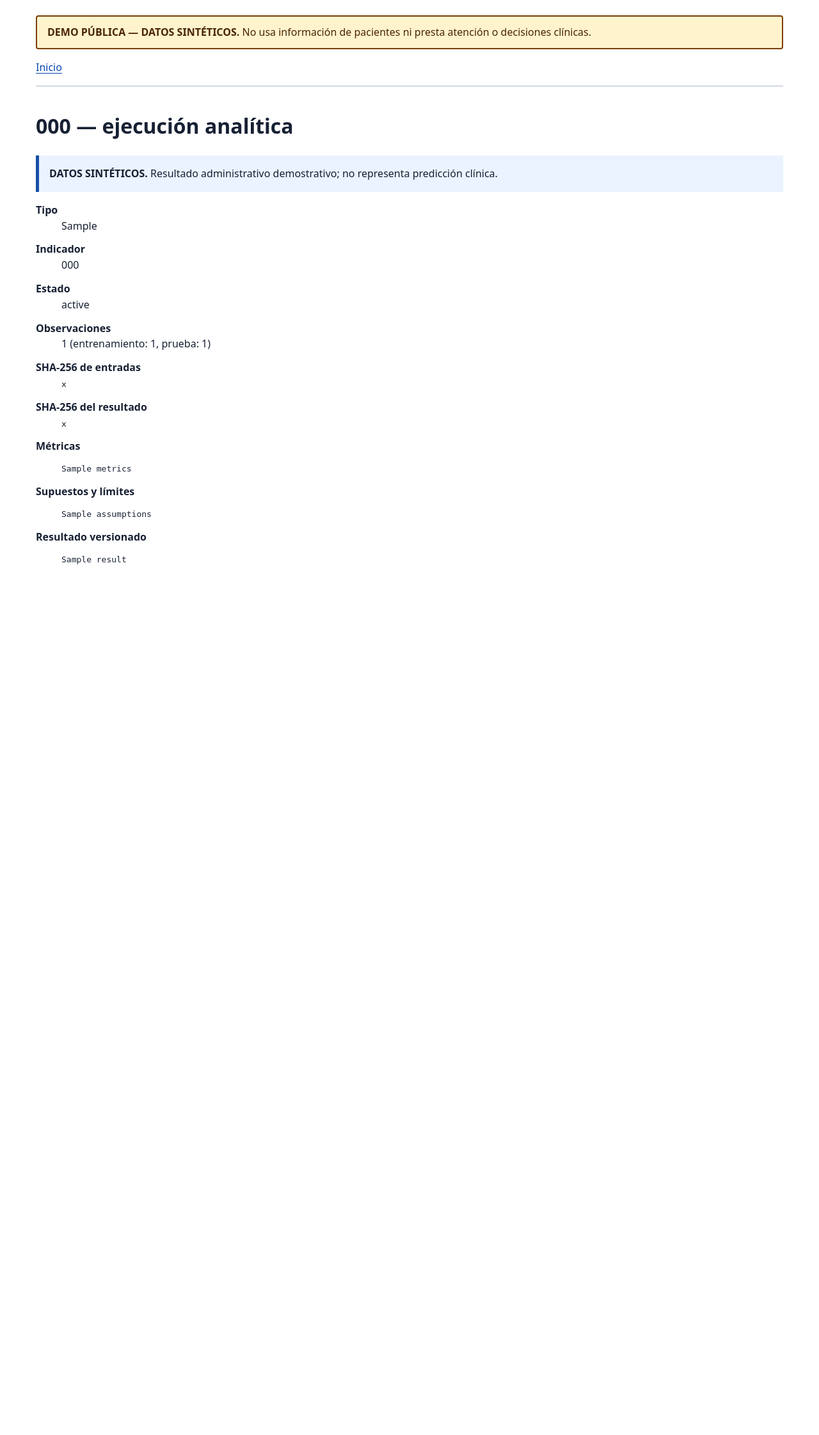
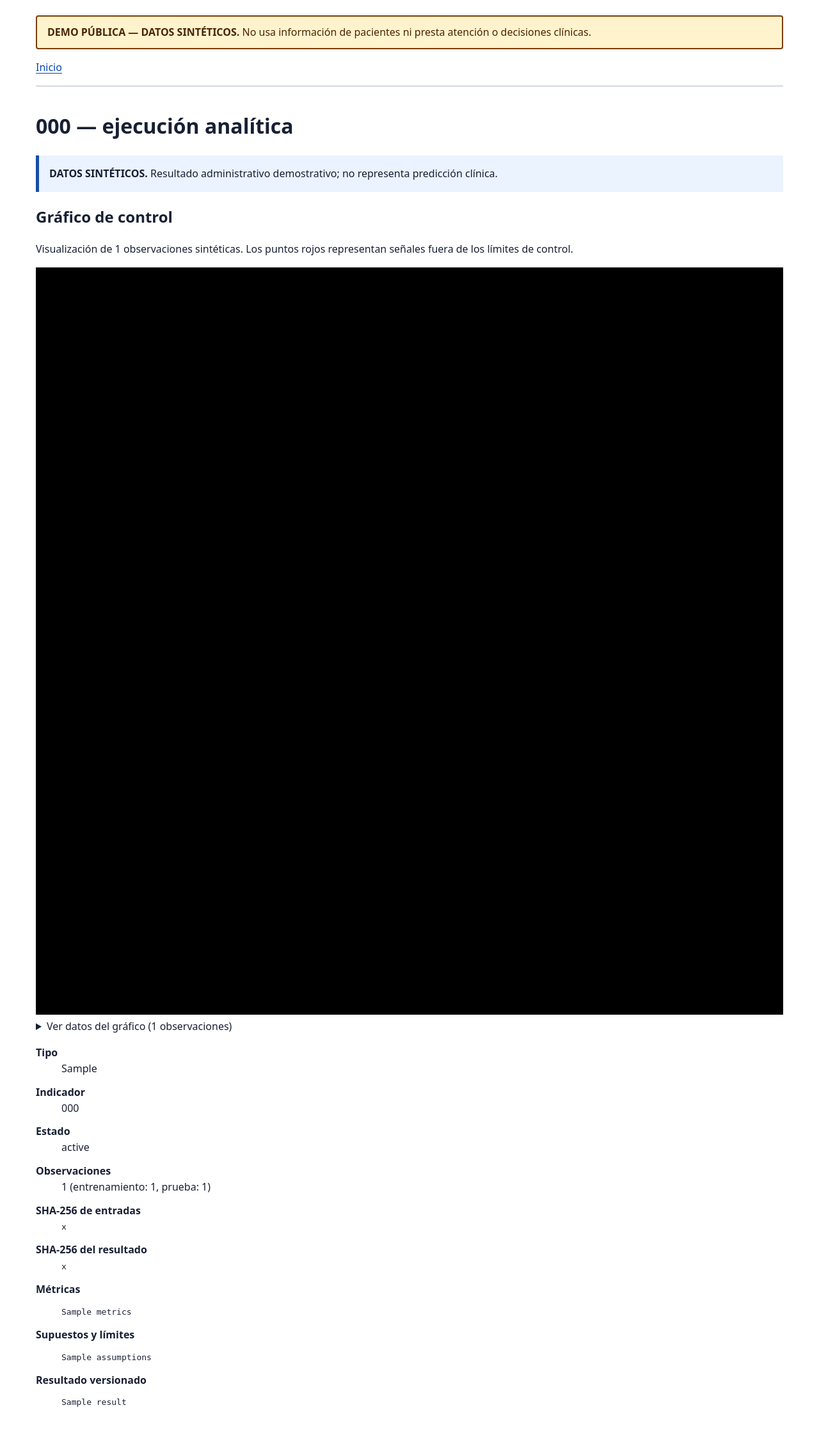
Before and after one commit to G3RARD0-TICONA/trazametrica-salud-peru, a Django app: template src/templates/analytics/run_detail.html in a window 1280 px wide. Shown: the whole page at 64% size. Before the commit the page ends 882 px from the top, so only its background shows below. Run offline with Django 5.2, Linux system fonts and the light colour scheme; the template is opened without the code that fills it: most values are stand-ins (such as "Sample title", 1, 10 or a date in 2020).

Commit message:
feat: renderizar gráfico SVG accesible

```diff
--- a/src/templates/analytics/run_detail.html
+++ b/src/templates/analytics/run_detail.html
@@ -5,6 +5,42 @@
 {% block content %}
   <h1>{{ run.definition.code }} — ejecución analítica</h1>
   <p class="notice"><strong>DATOS SINTÉTICOS.</strong> Resultado administrativo demostrativo; no representa predicción clínica.</p>
+  {% if control_chart %}
+    <section class="analytic-chart" aria-labelledby="control-chart-title">
+      <h2 id="control-chart-title">Gráfico de control</h2>
+      <p>Visualización de {{ run.input_count }} observaciones sintéticas. Los puntos rojos representan señales fuera de los límites de control.</p>
+      <svg viewBox="0 0 {{ control_chart.width }} {{ control_chart.height }}" role="img" aria-labelledby="control-chart-svg-title control-chart-svg-description">
+        <title id="control-chart-svg-title">Gráfico de control del indicador {{ run.definition.target_indicator.code }}</title>
+        <desc id="control-chart-svg-description">Línea central y límites de control para {{ run.input_count }} observaciones. Señales detectadas: {{ control_chart.signal_count }}.</desc>
+        <rect class="chart-area" x="{{ control_chart.left }}" y="{{ control_chart.top }}" width="{{ control_chart.plot_width }}" height="{{ control_chart.plot_height }}"></rect>
+        {% for guide in control_chart.guides %}
+          <line class="chart-guide chart-guide--{{ guide.style }}" x1="{{ control_chart.left }}" x2="{{ control_chart.right }}" y1="{{ guide.y }}" y2="{{ guide.y }}"></line>
+          <text class="chart-label" x="{{ control_chart.right|add:'8' }}" y="{{ guide.y|add:'4' }}">{{ guide.label }} {{ guide.value|floatformat:2 }}</text>
+        {% endfor %}
+        <polyline class="chart-series" points="{{ control_chart.polyline }}"></polyline>
+        {% for point in control_chart.points %}
+          <circle class="chart-point{% if point.signal %} chart-point--signal{% endif %}" cx="{{ point.x }}" cy="{{ point.y }}" r="3.2">
+            <title>Observación {{ point.index }} — {{ point.period }}: {{ point.value|floatformat:2 }}</title>
+          </circle>
+        {% endfor %}
+        <text class="chart-axis-label" x="{{ control_chart.left }}" y="{{ control_chart.bottom|add:'28' }}">{{ control_chart.first_period }}</text>
+        <text class="chart-axis-label chart-axis-label--end" x="{{ control_chart.right }}" y="{{ control_chart.bottom|add:'28' }}">{{ control_chart.last_period }}</text>
+        <text class="chart-axis-label" x="8" y="{{ control_chart.top|add:'4' }}">{{ control_chart.maximum|floatformat:2 }}</text>
+        <text class="chart-axis-label" x="8" y="{{ control_chart.bottom }}">{{ control_chart.minimum|floatformat:2 }}</text>
+      </svg>
+      <details>
+        <summary>Ver datos del gráfico ({{ run.input_count }} observaciones)</summary>
+        <table>
+          <thead><tr><th>N.º</th><th>Periodo</th><th>Valor</th><th>Señal</th></tr></thead>
+          <tbody>
+            {% for point in control_chart.points %}
+              <tr><td>{{ point.index }}</td><td>{{ point.period }}</td><td>{{ point.value|floatformat:2 }}</td><td>{% if point.signal %}Fuera de control{% else %}Sin señal{% endif %}</td></tr>
+            {% endfor %}
+          </tbody>
+        </table>
+      </details>
+    </section>
+  {% endif %}
   <dl>
     <dt>Tipo</dt><dd>{{ run.definition.get_analysis_type_display }}</dd>
     <dt>Indicador</dt><dd>{{ run.definition.target_indicator.code }}</dd>
```
